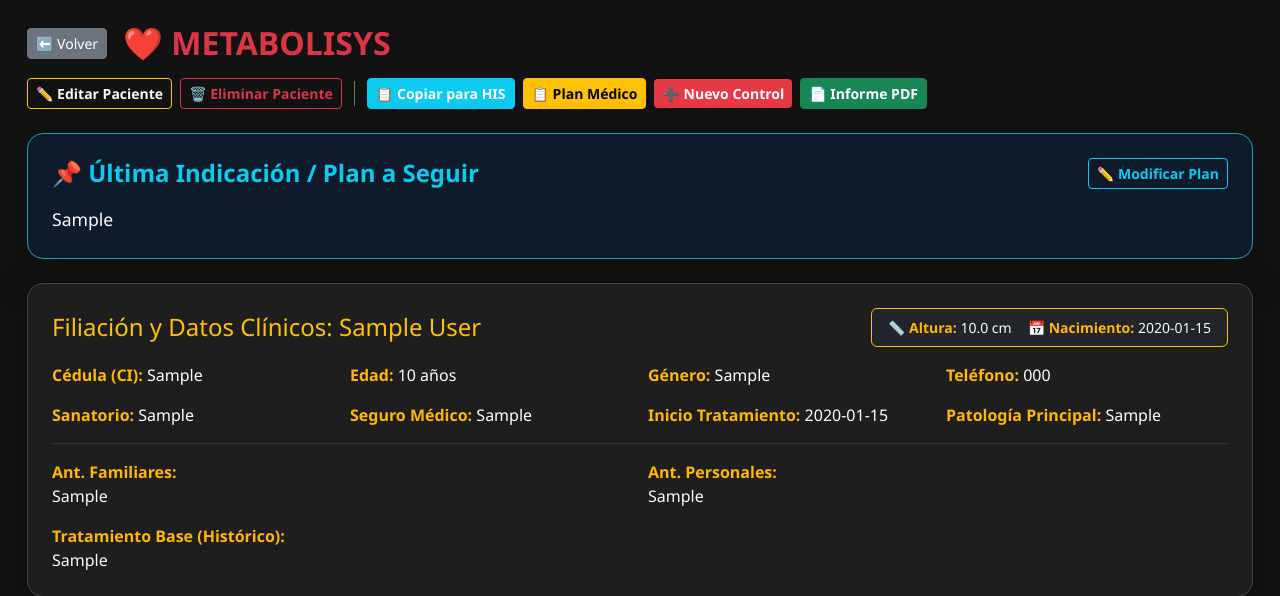
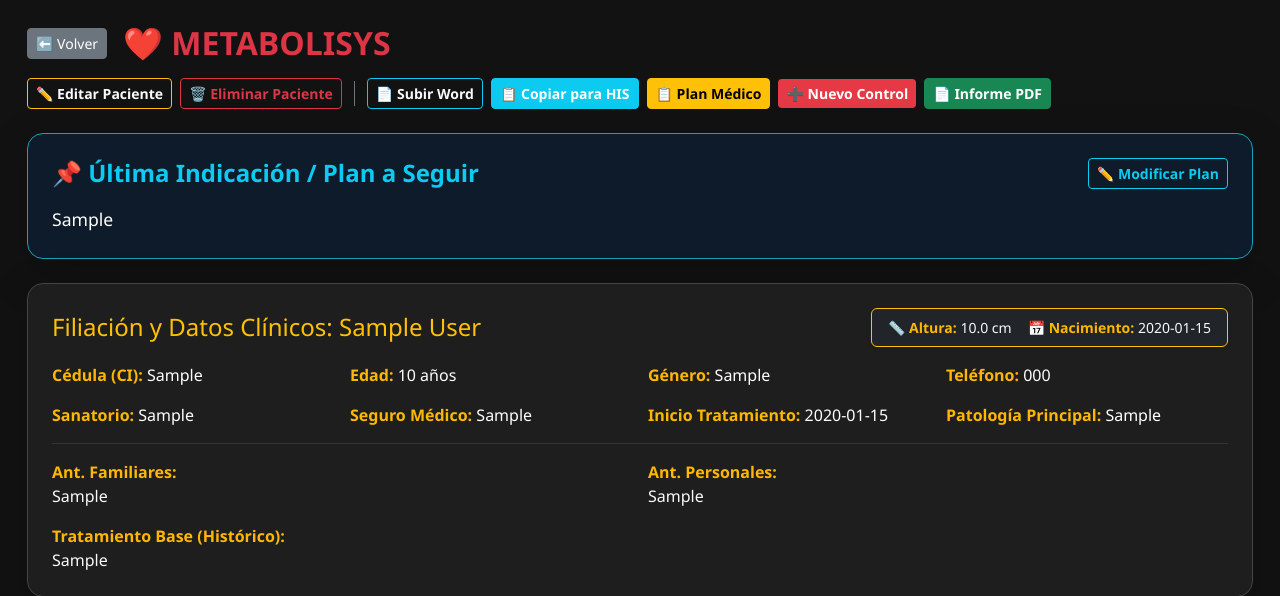
Before and after one commit to patriciafranco-web/metabolysisdem, a Flask app: page /patient/1 in a window 1280 px wide. Shown: the top 596 px of the page. Run offline with Flask 3, Linux system fonts and the light colour scheme; the visitor is signed in with stand-in values (Sample User, id 1); tables that the repository leaves empty hold one stand-in row (values such as "Sample post"); grey boxes marked "Sample" are stand-in pictures.

Commit message:
Update patient_detail.html

```diff
--- a/templates/patient_detail.html
+++ b/templates/patient_detail.html
@@ -34,6 +34,11 @@
             </form>
             <div class="border-start border-secondary mx-1" style="height: 25px;"></div>
 
+            <!-- NUEVO BOTÓN PARA SUBIR HISTORIAL DE WORD -->
+            <a href="{{ url_for('import_docx', patient_id=patient.id) }}" class="btn btn-outline-info btn-sm fw-bold text-light">
+                <i class="bi bi-file-earmark-word"></i> 📄 Subir Word
+            </a>
+
             <button onclick="copiarParaHIS()" class="btn btn-info btn-sm fw-bold text-white">📋 Copiar para HIS</button>
 
             <a href="{{ url_for('edit_treatment', patient_id=patient.id) }}" class="btn btn-warning btn-sm fw-bold">📋 Plan Médico</a>
@@ -56,7 +61,7 @@
         {% endif %}
     </div>
 
-    <!-- TARJETA DE FILIACIÓN Y DATOS GENERALES CON ALTURA Y NACIMIENTO DESTACADOS -->
+    <!-- TARJETA DE FILIACIÓN Y DATOS GENERALES -->
     <div class="card p-4 shadow-lg rounded-4 mb-4">
         <div class="d-flex justify-content-between align-items-center flex-wrap mb-3 gap-2">
             <h4 class="text-warning m-0">Filiación y Datos Clínicos: {{ patient.full_name }}</h4>
@@ -255,6 +260,7 @@
                                 <th>LDL</th>
                                 <th>TGO/TGP</th>
                                 <th>TSH</th>
+                                <th>Otros Labs</th>
                             </tr>
                         </thead>
                         <tbody>
@@ -271,6 +277,7 @@
                                 <td>{{ r.ldl or '-' }}</td>
                                 <td>{{ r.got or '-' }} / {{ r.gpt or '-' }}</td>
                                 <td>{{ r.tsh or '-' }}</td>
+                                <td class="text-warning small">{{ r.otros_laboratorios or '-' }}</td>
                             </tr>
                             {% endfor %}
                         </tbody>
@@ -314,7 +321,7 @@
 </div>
 <script src="https://cdn.jsdelivr.net/npm/bootstrap@5.3.0/dist/js/bootstrap.bundle.min.js"></script>
 
-<!-- SCRIPT PARA BOTON COPIAR A HIS -->
+<!-- SCRIPT PARA BOTON COPIAR A HIS (ACTUALIZADO CON OTROS LABS) -->
 <script>
 function copiarParaHIS() {
     const textoHIS = `
@@ -328,6 +335,7 @@ EDAD: {{ patient.age }} años
 DATOS DEL CONTROL DE HOY:
 Peso: {{ last_r.weight or '-' }} kg | Presión/FC: {{ last_r.pa or '-' }} / {{ last_r.fc or '-' }}
 Laboratorios: Glicemia {{ last_r.glucose or '-' }} | HbA1c {{ last_r.hba1c or '-' }}
+Otros Laboratorios: {{ last_r.otros_laboratorios or 'Ninguno' }}
 -----------------------------------
 EVOLUCIÓN / ANTECEDENTES:
 {{ patient.antecedentes_personales or 'Ninguno' }}
```
